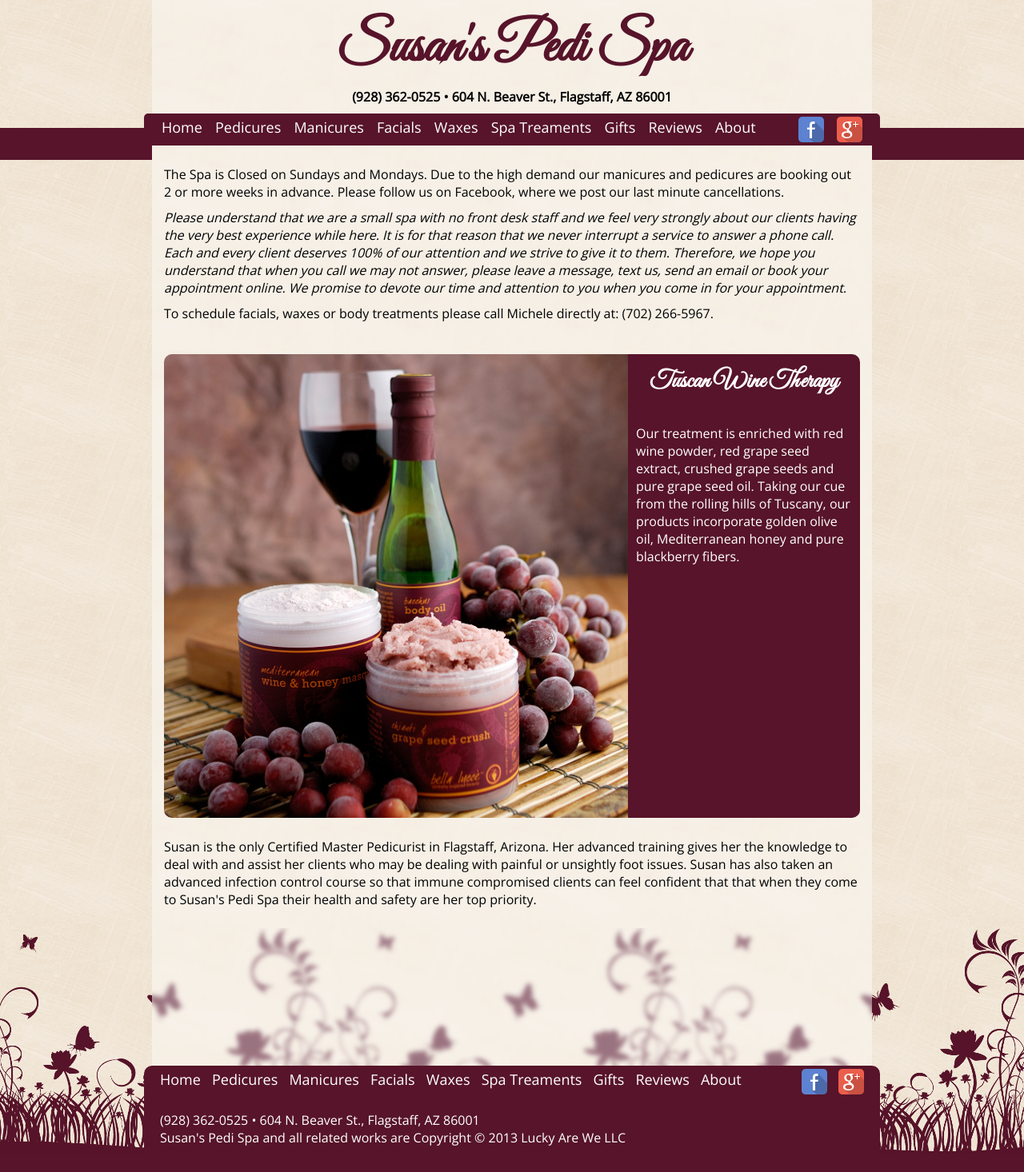
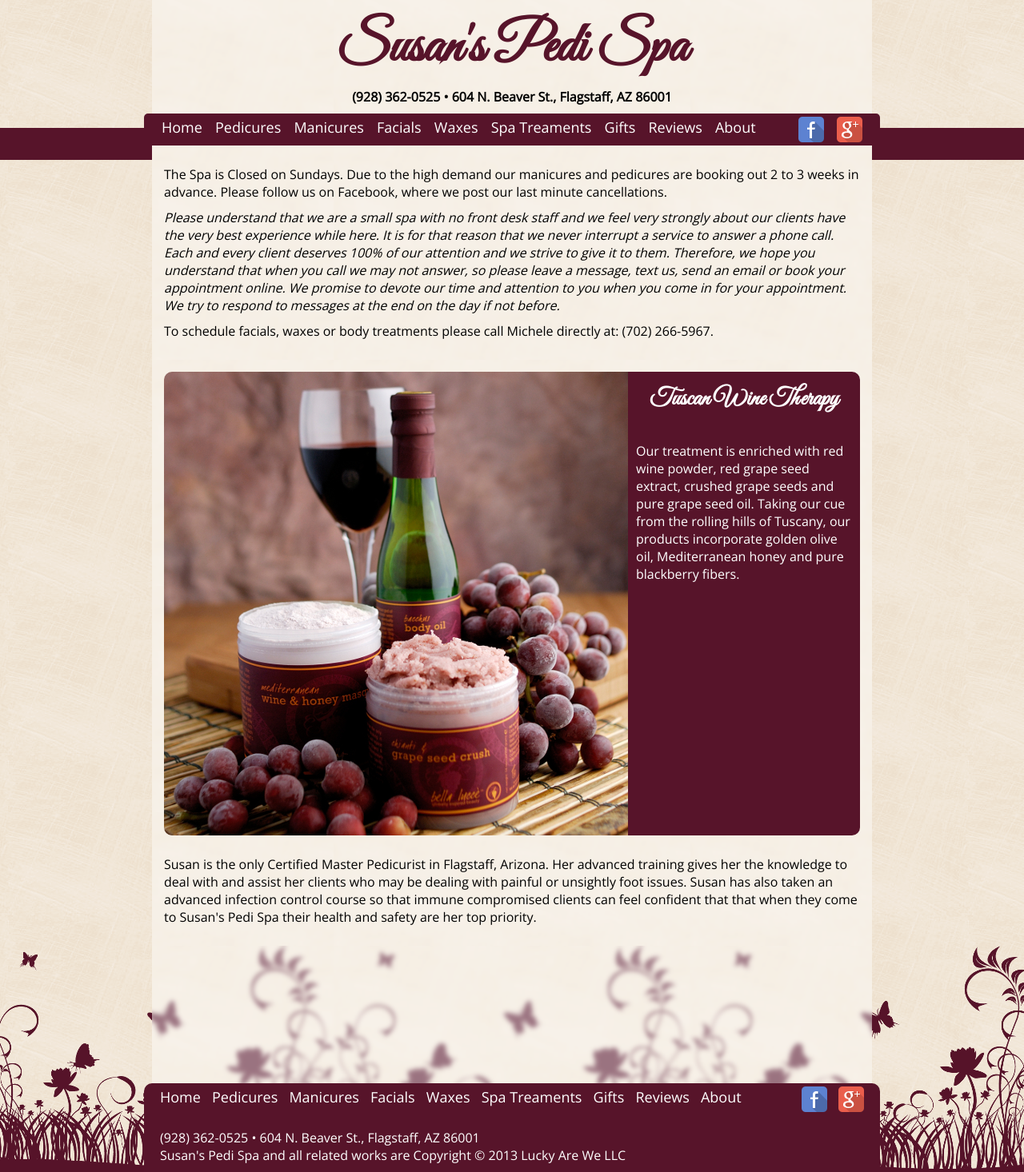
Before and after one commit to susanspedispa/susanspedispa.github.io, a Jekyll site: the page built from index.html, in a window 1280 px wide. Shown: the whole page at 80% size. Built offline with Jekyll 4.4.1, drawn with Linux system fonts in a browser that asks for light colours; before the commit the page ends 1444 px from its top, so only the background shows below that.

Commit message:
Update intro.html

```diff
--- a/_includes/intro.html
+++ b/_includes/intro.html
@@ -1,3 +1,3 @@
-<p>The Spa is Closed on Sundays and Mondays. Due to the high demand our manicures and pedicures are booking out 2 or more weeks in advance. Please follow us on Facebook, where we post our last minute cancellations.<p></p></p>
-<p><i>Please understand that we are a small spa with no front desk staff and we feel very strongly about our clients having the very best experience while here. It is for that reason that we never interrupt a service to answer a phone call. Each and every client deserves 100% of our attention and we strive to give it to them. Therefore, we hope you understand that when you call we may not answer, please leave a message, text us, send an email or book your appointment online. We promise to devote our time and attention to you when you come in for your appointment. </i></p>
+<p>The Spa is Closed on Sundays. Due to the high demand our manicures and pedicures are booking out 2 to 3 weeks in advance. Please follow us on Facebook, where we post our last minute cancellations.<p></p></p>
+<p><i>Please understand that we are a small spa with no front desk staff and we feel very strongly about our clients have the very best experience while here. It is for that reason that we never interrupt a service to answer a phone call. Each and every client deserves 100% of our attention and we strive to give it to them. Therefore, we hope you understand that when you call we may not answer, so please leave a message, text us, send an email or book your appointment online. We promise to devote our time and attention to you when you come in for your appointment. We try to respond to messages at the end on the day if not before.</i></p>
 <p>To schedule facials, waxes or body treatments please call Michele directly at: (702) 266-5967.</p>
```
